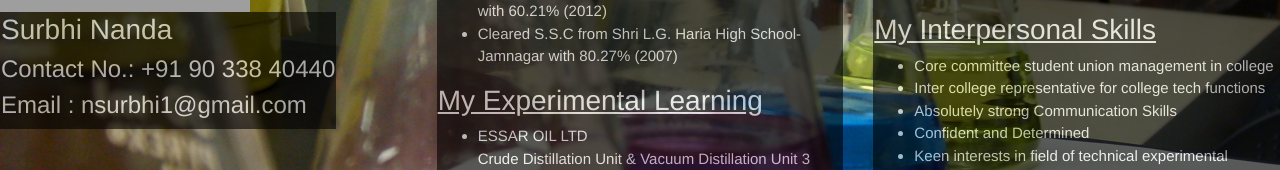
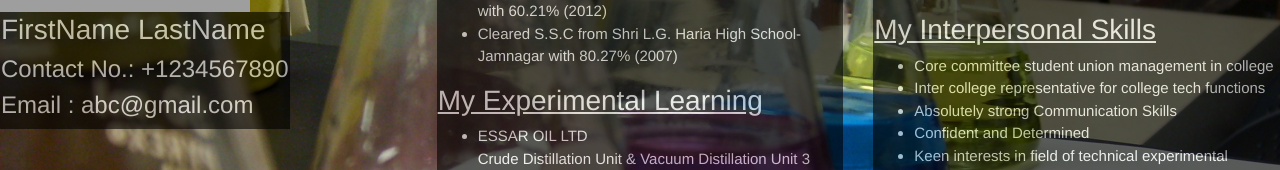
Before and after one commit to kishan5/kishan5.github.io-SN, a plain HTML site: page index.html in a window 1280 px wide. Shown: the part 238-408 px from the top of the page. Drawn offline with nearby package versions, Linux system fonts and the light colour scheme; grey boxes are pictures that could not be loaded.

Commit message:
Update index.html

```diff
--- a/index.html
+++ b/index.html
@@ -38,9 +38,9 @@
 		<div class="float-left">
 			<img src="https://drive.google.com/uc?id=0BzNiplAFXiAZZVBpT2RfOWNqRU0" height="250" width="250">
 				<div class="transbox">
-				<h3>Surbhi Nanda</h3>
-				<h4>Contact No.: +91 90 338 40440</h4>
-				<h4>Email : nsurbhi1@gmail.com</h4>
+				<h3>FirstName LastName</h3>
+				<h4>Contact No.: +1234567890 </h4>
+				<h4>Email : abc@gmail.com</h4>
 			</div><!--transbox-->
 
 		</div> <!--float-left-->
```
